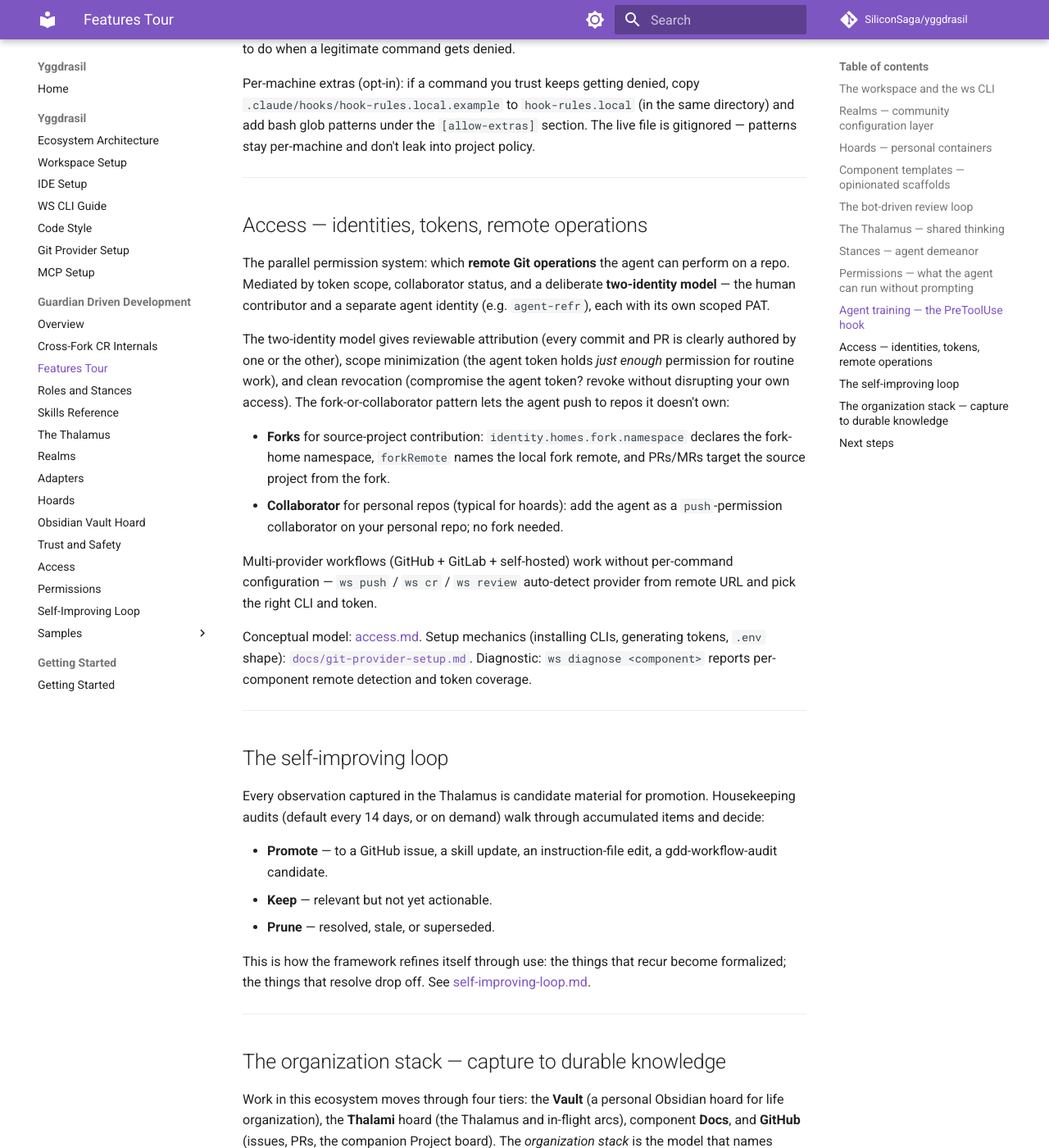
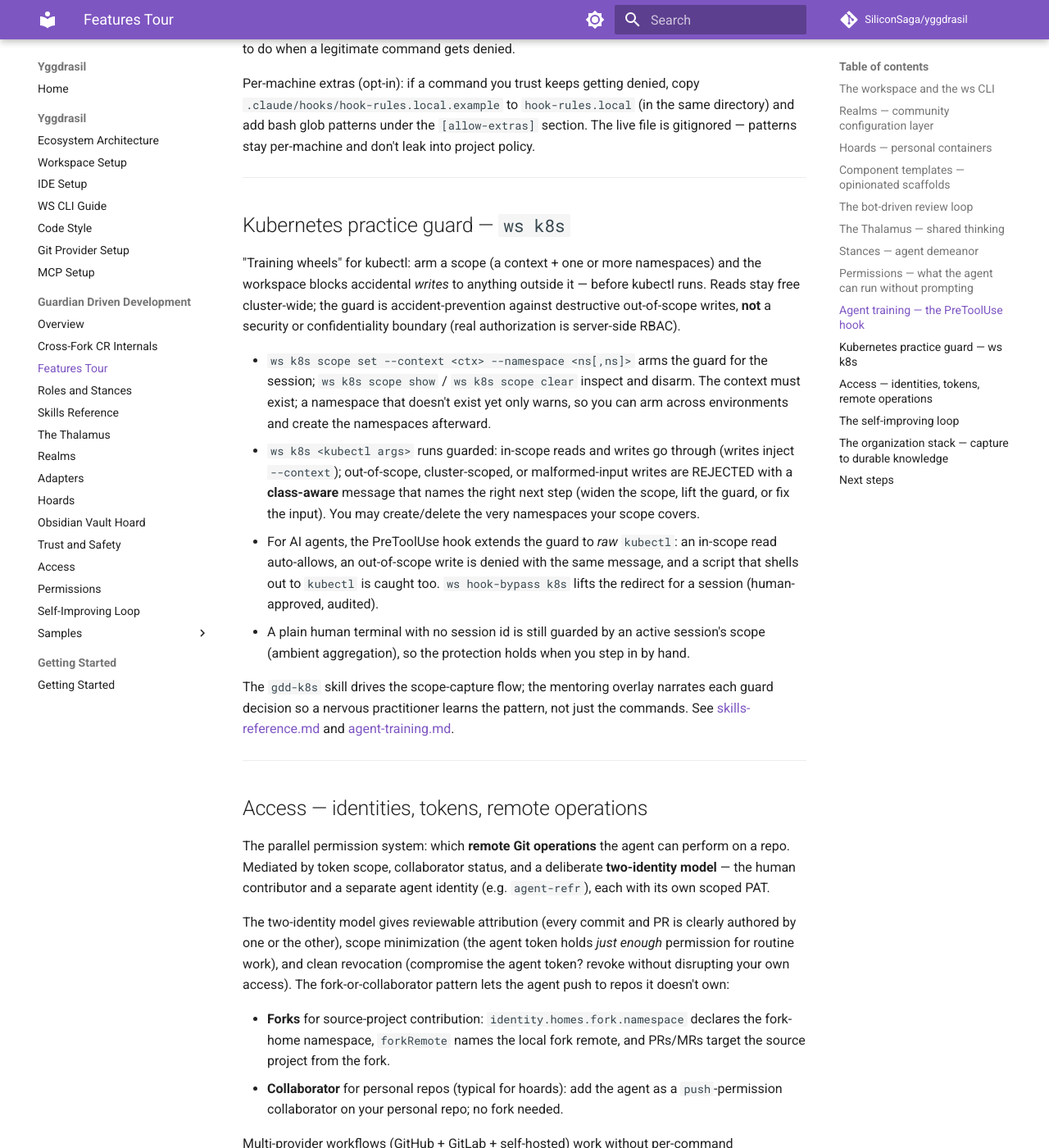
Before and after one commit to SiliconSaga/yggdrasil, an MkDocs documentation site: the page built from docs/gdd/features.md, in a window 1280 px wide and 1400 px high, scrolled down 4682 px. Shown: the whole window at 82% size. Built offline with MkDocs 1.6.1 and Material for MkDocs 9.7.7, drawn with Linux system fonts in a browser that asks for light colours; comment, search, counter and statistics services are not loaded.

Commit message:
feat(k8s): auto-allow raw in-scope kubectl reads on the agent path
Resolves the §4 primer-vs-implementation gap found in the thelio-testing session by making the implementation match the primer (Cervator's call).

Previously the Tier-2b hook blanket-redirected EVERY raw kubectl to `ws k8s` with one generic message — even a harmless in-scope read — so the agent had to re-issue every read. Now the hook evaluates the guard verdict for raw kubectl too:

- in-scope READ → auto-allow (reads are free cluster-wide; no redirect, no prompt);
- BLOCK → deny with the guard's own class-aware message (the same REJECTED text the wrapper emits), instead of the bare "use ws k8s" redirect;
- in-scope WRITE → still falls through to the redirect so it runs via `ws k8s`, which injects `--context` (a raw write hitting the current-but-wrong context is exactly the accident the guard prevents).

Also add a "Kubernetes practice guard — `ws k8s`" section to docs/gdd/features.md, which previously documented the guard only in the skill/agent-training docs, not the feature catalog. (The TestPrimer §2/§4 updates land separately in the thalami hoard repo.)

Co-Authored-By: Claude Opus 4.8 <noreply@anthropic.com>

```diff
--- a/docs/gdd/features.md
+++ b/docs/gdd/features.md
@@ -121,6 +121,19 @@ Per-machine extras (opt-in): if a command you trust keeps getting denied, copy `
 
 ---
 
+## Kubernetes practice guard — `ws k8s`
+
+"Training wheels" for kubectl: arm a scope (a context + one or more namespaces) and the workspace blocks accidental *writes* to anything outside it — before kubectl runs. Reads stay free cluster-wide; the guard is accident-prevention against destructive out-of-scope writes, **not** a security or confidentiality boundary (real authorization is server-side RBAC).
+
+- `ws k8s scope set --context <ctx> --namespace <ns[,ns]>` arms the guard for the session; `ws k8s scope show` / `ws k8s scope clear` inspect and disarm. The context must exist; a namespace that doesn't exist yet only warns, so you can arm across environments and create the namespaces afterward.
+- `ws k8s <kubectl args>` runs guarded: in-scope reads and writes go through (writes inject `--context`); out-of-scope, cluster-scoped, or malformed-input writes are REJECTED with a **class-aware** message that names the right next step (widen the scope, lift the guard, or fix the input). You may create/delete the very namespaces your scope covers.
+- For AI agents, the PreToolUse hook extends the guard to *raw* `kubectl`: an in-scope read auto-allows, an out-of-scope write is denied with the same message, and a script that shells out to `kubectl` is caught too. `ws hook-bypass k8s` lifts the redirect for a session (human-approved, audited).
+- A plain human terminal with no session id is still guarded by an active session's scope (ambient aggregation), so the protection holds when you step in by hand.
+
+The `gdd-k8s` skill drives the scope-capture flow; the mentoring overlay narrates each guard decision so a nervous practitioner learns the pattern, not just the commands. See [skills-reference.md](skills-reference.md) and [agent-training.md](agent-training.md).
+
+---
+
 ## Access — identities, tokens, remote operations
 
 The parallel permission system: which **remote Git operations** the agent can perform on a repo. Mediated by token scope, collaborator status, and a deliberate **two-identity model** — the human contributor and a separate agent identity (e.g. `agent-refr`), each with its own scoped PAT.
```
Also changed, not shown: 2 other files.
